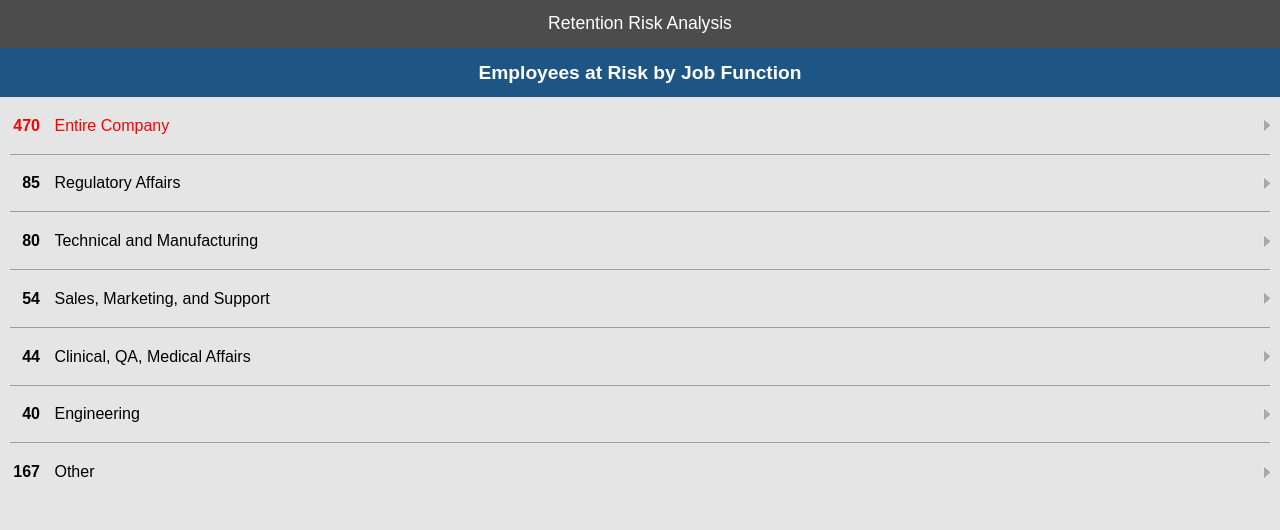
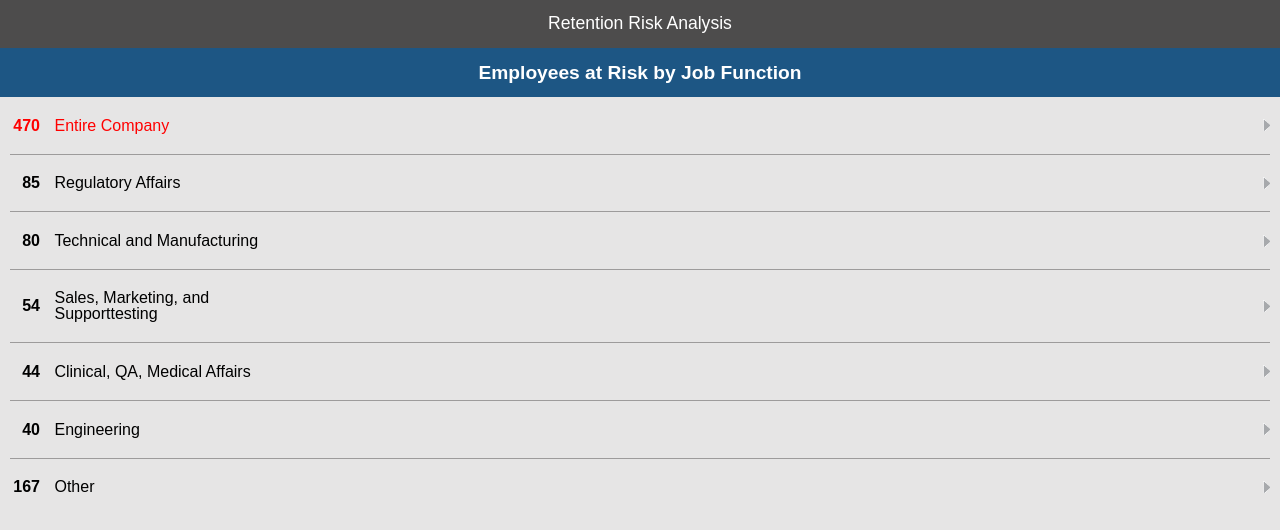
Before and after one commit to OlgaVlaIvanova/mobile-risk, a plain HTML site: page index.html in a window 1280 px wide. Drawn offline with Linux system fonts and the light colour scheme.

```diff
--- a/index.html
+++ b/index.html
@@ -34,7 +34,7 @@
 
 		<li>
 			<div class="number">54</div>
-			<div class="name">Sales, Marketing, and Support</div>
+			<div class="name">Sales, Marketing, and Supporttesting</div>
 		</li>
 
 		<li>
```
Also changed, not shown: 1 other file.
